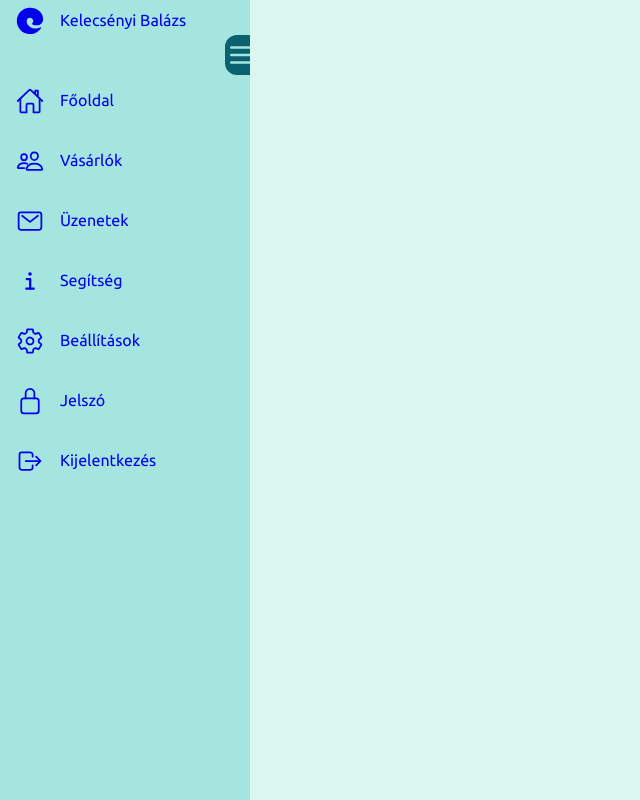
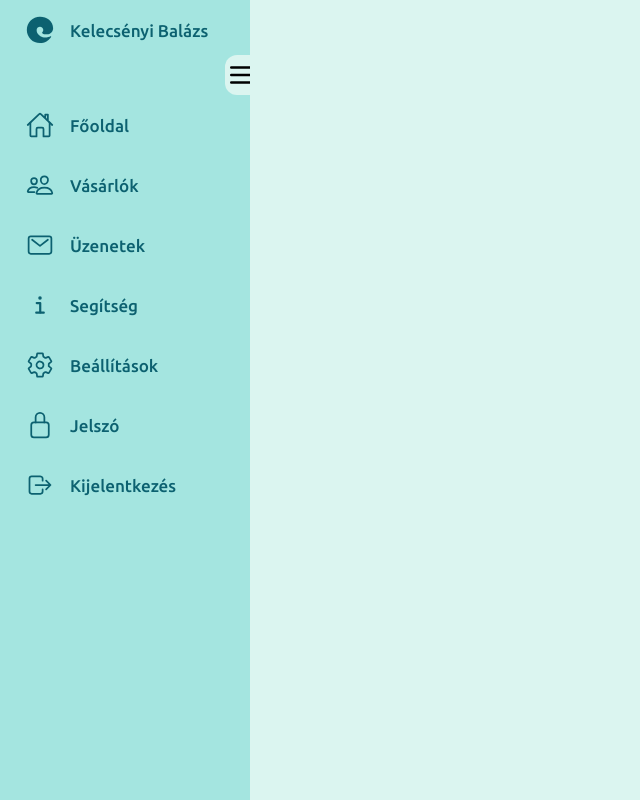
Before and after one commit to kelecsenyi/Menus, a plain HTML site: page menu-2/index.html in a window 1280 px wide. Shown: the whole page, without its empty margins (0-640 px from the left). Drawn offline with nearby package versions, Linux system fonts and the light colour scheme.

Commit message:
bug fixing

```diff
--- a/menu-2/index.html
+++ b/menu-2/index.html
@@ -9,13 +9,19 @@
   <body>
       <div class="container">
           <div class="navigation">
+            <header>
+                <div class="image-text">
+                    <span class="icon" ><ion-icon name="logo-edge"></ion-icon></span>
+                    <div class="text logo-text">
+                        <span class="title">Kelecsényi Balázs</span>
+                    </div>
+                </div>
+
+                <div class="toggle">
+                    <ion-icon name="menu-outline"></ion-icon>
+                </div>
+            </header>
               <ul>
-                  <li>
-                      <a href="#">
-                          <span class="icon" ><ion-icon name="logo-edge"></ion-icon></span>
-                          <span class="title">Kelecsényi Balázs</span>
-                      </a>
-                  </li>
                   <li>
                     <a href="#">
                         <span class="icon"><ion-icon name="home-outline"></ion-icon></span>
@@ -59,9 +65,7 @@
                     </a>
                 </li>
               </ul>
-              <div class="toggle">
-                <ion-icon name="menu-outline"></ion-icon>
-            </div>
+
           </div>
 
 
--- a/menu-2/style.css
+++ b/menu-2/style.css
@@ -17,11 +17,6 @@ body{
     background: var(--background);
 }
 
-.container{
-    position: relative;
-    width: 100%;
-}
-
 .navigation{
     background: var(--menu);
     position: fixed;
@@ -34,44 +29,33 @@ body{
 
 .navigation.active{
     height: 100%;
-    width: 60px;
+    width: 70px;
 }
 
 .navigation ul {
-    position: absolute;
-    top: 0;
-    left: 0;
-    width: 100%;
+    margin-top: 40px;
 }
 
 .navigation ul li{
-    position: relative;
+    height: 50px;
     width: 95%;
-    height: 40px;
-    font-size: 1rem;
     list-style: none;
-    margin: 20px 0;
-    border-radius: 5px;
-}
-
-.navigation ul li:first-child{
-    pointer-events: none;
-    margin-bottom: 40px;
+    display: flex;
     align-items: center;
-    margin-top: 0;
-
+    margin-top: 10px;
+    border-radius: 10px;
 }
 
 .navigation ul li:hover{
     background: var(--hover);
 }
 
-.navigation ul li:hover a{
+.navigation ul li:hover a .title,
+.navigation ul li:hover a .icon{
     color: white;
 }
 
 .navigation ul li a{
-    position: relative;
     width: 100%;
     height: 100%;
     display: flex;
@@ -79,26 +63,21 @@ body{
     text-decoration: none;
 }
 
-.navigation ul li a .icon{
-    position: relative;
-    display: block;
+.navigation .icon{
     min-width: 60px;
     height: 60px;
     line-height: 70px;
     text-align: center;
     font-size: 1.75em;
+    display: flex;
+    align-items: center;
+    justify-content: center;
+    color: var(--hover);
 }
 
-.navigation ul li a .title{
-    position: relative;
-    display: block;
-    height: 60px;
-    line-height: 60px;
-}
-
-.toggle{
+.navigation .toggle{
     position: absolute;
-    top: 35px;
+    top: 55px;
     right: -15px;
     width: 40px;
     height: 40px;
@@ -108,10 +87,37 @@ body{
     font-size: 2.5em;
     cursor: pointer;
     border-radius: 30%;
-    background: var(--hover);
-    color: var(--menu);
+    background: var(--background);
+    color: black;
 }
 .toggle:hover{
     background: var(--hover);
     color: white;
 }
+
+.navigation .text,
+.navigation .title{
+    font-size: 17px;
+    font-weight: 500;
+    white-space: nowrap;
+    opacity: 1;
+    color: var(--hover);
+}
+
+.navigation header{
+    position: relative;
+}
+
+.navigation header .image-text{
+    display: flex;
+    align-items: center;
+    color: var(--hover);
+}
+.navigation header .logo-text{
+    display: flex;
+    flex-direction: column;
+}
+
+@media (max-width:360px){
+
+}
```
